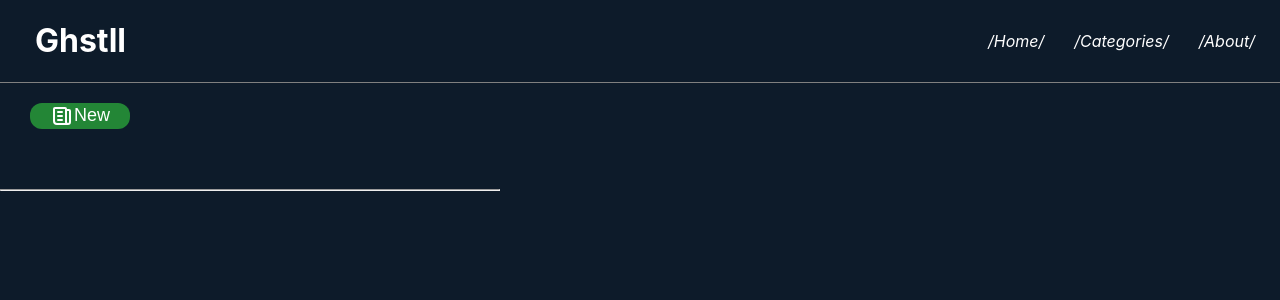
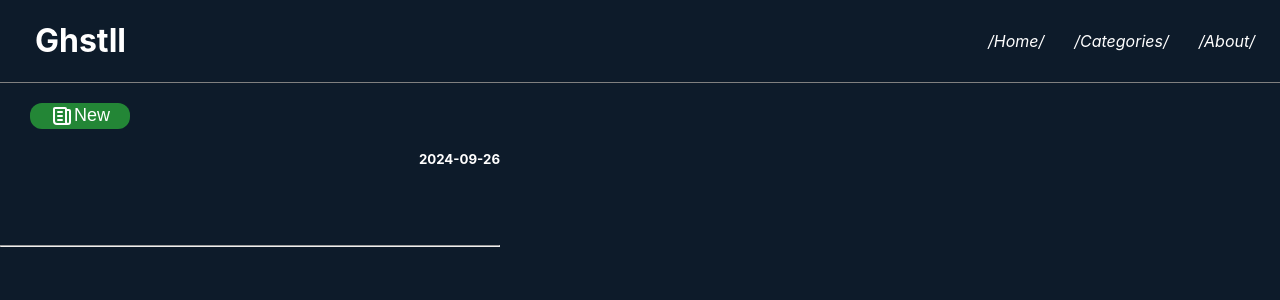
Before and after one commit to ghstll/ghstll---pb, a React (Create React App) app: page / in a window 1280 px wide. Shown: the top 300 px of the page. Built offline with nearby package versions, Linux system fonts and the light colour scheme.

Commit message:
date added

```diff
--- a/src/components/Post/Post.jsx
+++ b/src/components/Post/Post.jsx
@@ -1,14 +1,16 @@
 //
 import styles from "./Post.module.scss"
 function Post({title , samplecontent, imgsrc}){
+    let date = new Date().toISOString().split("T")[0]
 
 
 
     return(
         <>
             <div className={styles["post-container"]}>
-                <header className={styles["titulo"]}>
+                <header className={styles["head"]}>
                     <h1>{title}</h1>
+                    <h5>{date}</h5>
                 </header>
 
                 <p className={styles["sample-content"]}>{samplecontent}</p>
--- a/src/components/Post/Post.module.scss
+++ b/src/components/Post/Post.module.scss
@@ -1,5 +1,9 @@
-.titulo{
+.head{
     color: white;
+    display: flex;
+    flex-direction: row;
+    align-items: center;
+    justify-content: space-between;
 }
 
 
```
